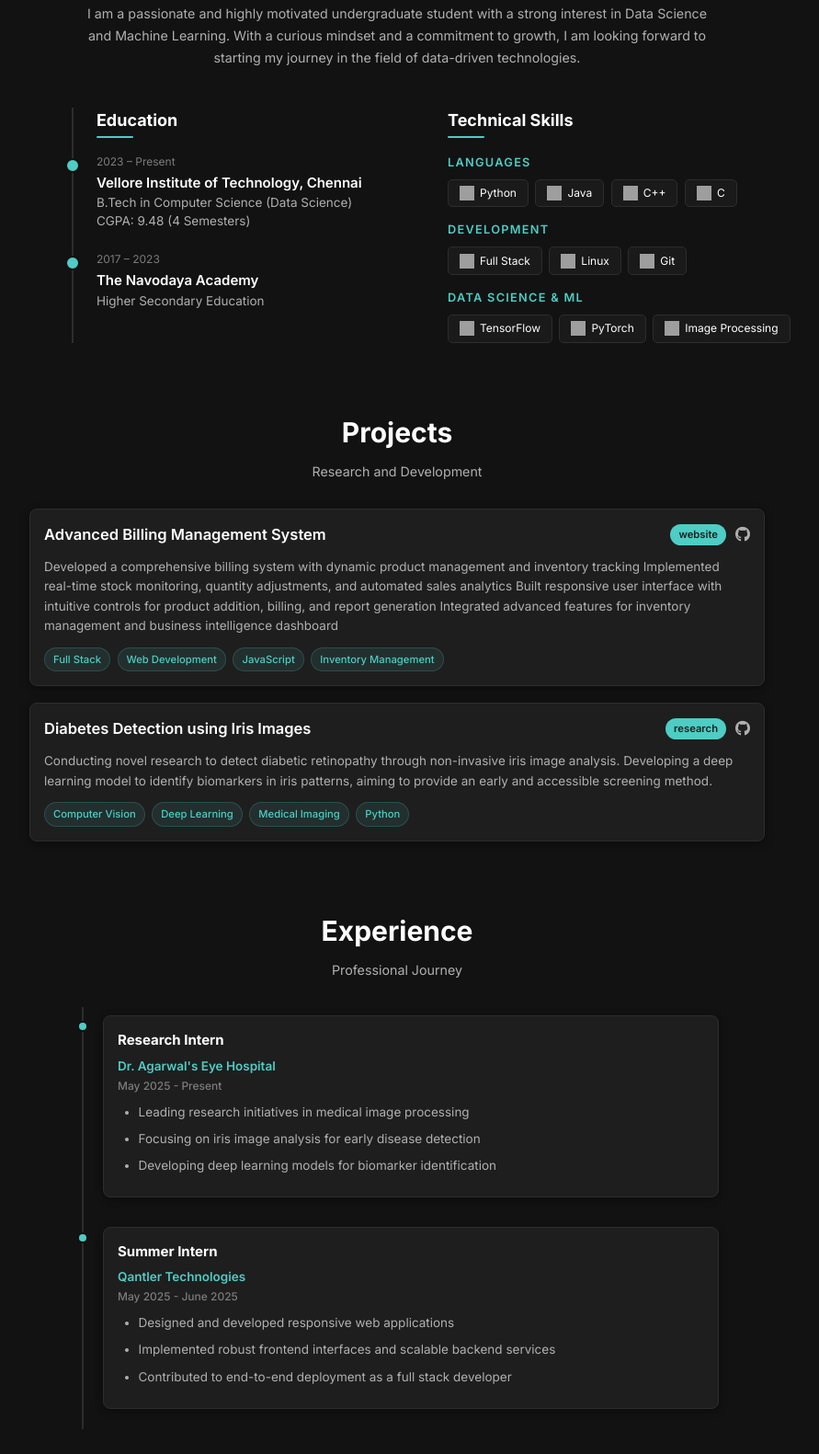
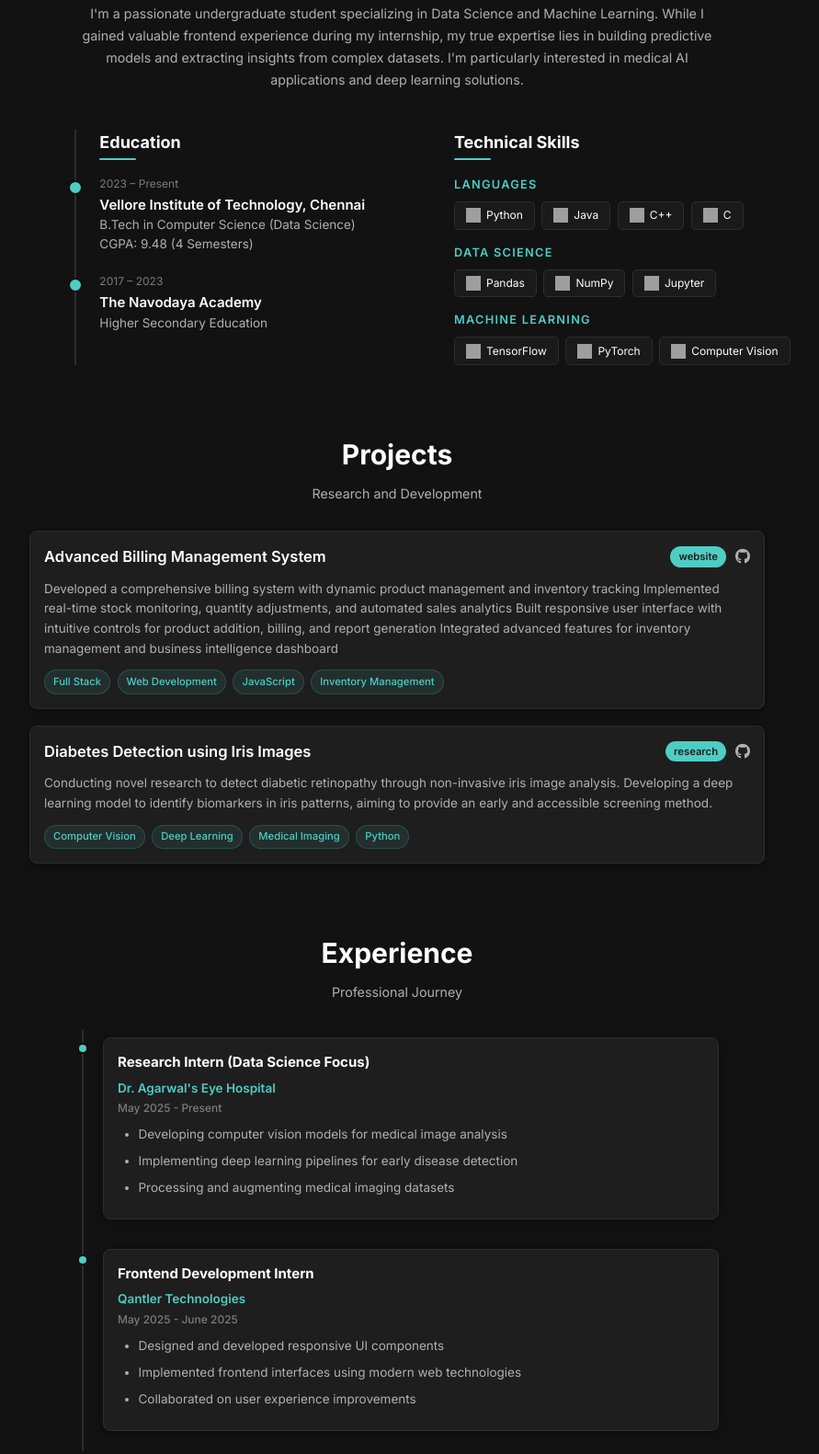
Before and after one commit to vignshh7/Portfolio-Website, a plain HTML site: page index.html in a window 1280 px wide. Shown: the part 710-2291 px from the top of the page at 92% size, without its empty margins (208-1099 px from the left). Drawn offline with Linux system fonts and the light colour scheme; grey boxes are pictures that could not be loaded.

Commit message:
Update index.html

```diff
--- a/index.html
+++ b/index.html
@@ -32,12 +32,12 @@
             <div class="hero-title">
                 <span class="hero-name">Vignesh Venkatesan</span>
                 <span class="hero-subtitle-container">
-                    <span id="animated-subtitle" class="hero-subtitle">Full Stack Developer</span>
+                    <span id="animated-subtitle" class="hero-subtitle">Data Science & ML Engineer</span>
                 </span>
             </div>
             <p class="hero-description">
-                A passionate undergraduate student exploring the frontiers of data-driven technologies,
-                building innovative solutions through code and curiosity.
+                A passionate data science student specializing in machine learning solutions,
+                transforming complex data into actionable insights through statistical modeling and AI.
             </p>
             <div class="hero-cta">
                 <a href="#projects" class="btn btn-primary">View Work</a>
@@ -55,9 +55,10 @@
             <div class="about-content">
                 <div class="about-text">
                      <p>
-                        I am a passionate and highly motivated undergraduate student with a strong interest in Data Science and Machine Learning.
- With a curious mindset and a commitment to growth, I am looking forward to starting my journey in the field of data-driven
- technologies.
+                        I'm a passionate undergraduate student specializing in Data Science and Machine Learning.
+                        While I gained valuable frontend experience during my internship, my true expertise lies in
+                        building predictive models and extracting insights from complex datasets. I'm particularly
+                        interested in medical AI applications and deep learning solutions.
                     </p>
                 </div>
 
@@ -91,19 +92,19 @@
                             </div>
                         </div>
                         <div class="skill-category">
-                            <h4>Development</h4>
+                            <h4>Data Science</h4>
                             <div class="skill-tags">
-                                <span class="skill-tag-icon"><img src="https://cdn.jsdelivr.net/npm/devicon@2.15.1/icons/html5/html5-original.svg" alt="Full Stack"> Full Stack</span>
-                                <span class="skill-tag-icon"><img src="https://cdn.jsdelivr.net/npm/devicon@2.15.1/icons/linux/linux-original.svg" alt="Linux"> Linux</span>
-                                <span class="skill-tag-icon"><img src="https://cdn.jsdelivr.net/npm/devicon@2.15.1/icons/git/git-original.svg" alt="Git"> Git</span>
+                                <span class="skill-tag-icon"><img src="https://cdn.jsdelivr.net/npm/devicon@2.15.1/icons/pandas/pandas-original.svg" alt="Pandas"> Pandas</span>
+                                <span class="skill-tag-icon"><img src="https://cdn.jsdelivr.net/npm/devicon@2.15.1/icons/numpy/numpy-original.svg" alt="NumPy"> NumPy</span>
+                                <span class="skill-tag-icon"><img src="https://cdn.jsdelivr.net/npm/devicon@2.15.1/icons/jupyter/jupyter-original.svg" alt="Jupyter"> Jupyter</span>
                             </div>
                         </div>
                         <div class="skill-category">
-                            <h4>Data Science & ML</h4>
+                            <h4>Machine Learning</h4>
                             <div class="skill-tags">
                                 <span class="skill-tag-icon"><img src="https://cdn.jsdelivr.net/npm/devicon@2.15.1/icons/tensorflow/tensorflow-original.svg" alt="TensorFlow"> TensorFlow</span>
                                 <span class="skill-tag-icon"><img src="https://cdn.jsdelivr.net/npm/devicon@2.15.1/icons/pytorch/pytorch-original.svg" alt="PyTorch"> PyTorch</span>
-                                <span class="skill-tag-icon"><img src="https://cdn.jsdelivr.net/npm/devicon@2.15.1/icons/opencv/opencv-original.svg" alt="Image Processing"> Image Processing</span>
+                                <span class="skill-tag-icon"><img src="https://cdn.jsdelivr.net/npm/devicon@2.15.1/icons/opencv/opencv-original.svg" alt="Computer Vision"> Computer Vision</span>
                             </div>
                         </div>
                     </div>
@@ -180,32 +181,34 @@
                 <div class="timeline-item">
                     <div class="timeline-marker"></div>
                     <div class="timeline-content">
-                        <h3>Research Intern</h3>
+                        <h3>Research Intern (Data Science Focus)</h3>
                         <p class="timeline-company">Dr. Agarwal's Eye Hospital</p>
                         <p class="timeline-period">May 2025 - Present</p>
                         <ul class="timeline-description">
-                            <li>Leading research initiatives in medical image processing</li>
-                            <li>Focusing on iris image analysis for early disease detection</li>
-                            <li>Developing deep learning models for biomarker identification</li>
+                            <li>Developing computer vision models for medical image analysis</li>
+                            <li>Implementing deep learning pipelines for early disease detection</li>
+                            <li>Processing and augmenting medical imaging datasets</li>
                         </ul>
                     </div>
                 </div>
                 <div class="timeline-item">
                     <div class="timeline-marker"></div>
                     <div class="timeline-content">
-                        <h3>Summer Intern</h3>
+                        <h3>Frontend Development Intern</h3>
                         <p class="timeline-company">Qantler Technologies</p>
                         <p class="timeline-period">May 2025 - June 2025</p>
                         <ul class="timeline-description">
-                            <li>Designed and developed responsive web applications</li>
-                            <li>Implemented robust frontend interfaces and scalable backend services</li>
-                            <li>Contributed to end-to-end deployment as a full stack developer</li>
+                            <li>Designed and developed responsive UI components</li>
+                            <li>Implemented frontend interfaces using modern web technologies</li>
+                            <li>Collaborated on user experience improvements</li>
                         </ul>
                     </div>
                 </div>
             </div>
         </div>
     </section>
+
+    <!-- Rest of the HTML remains the same -->
 
     <section class="achievements" id="achievements">
         <div class="section-header">
```
